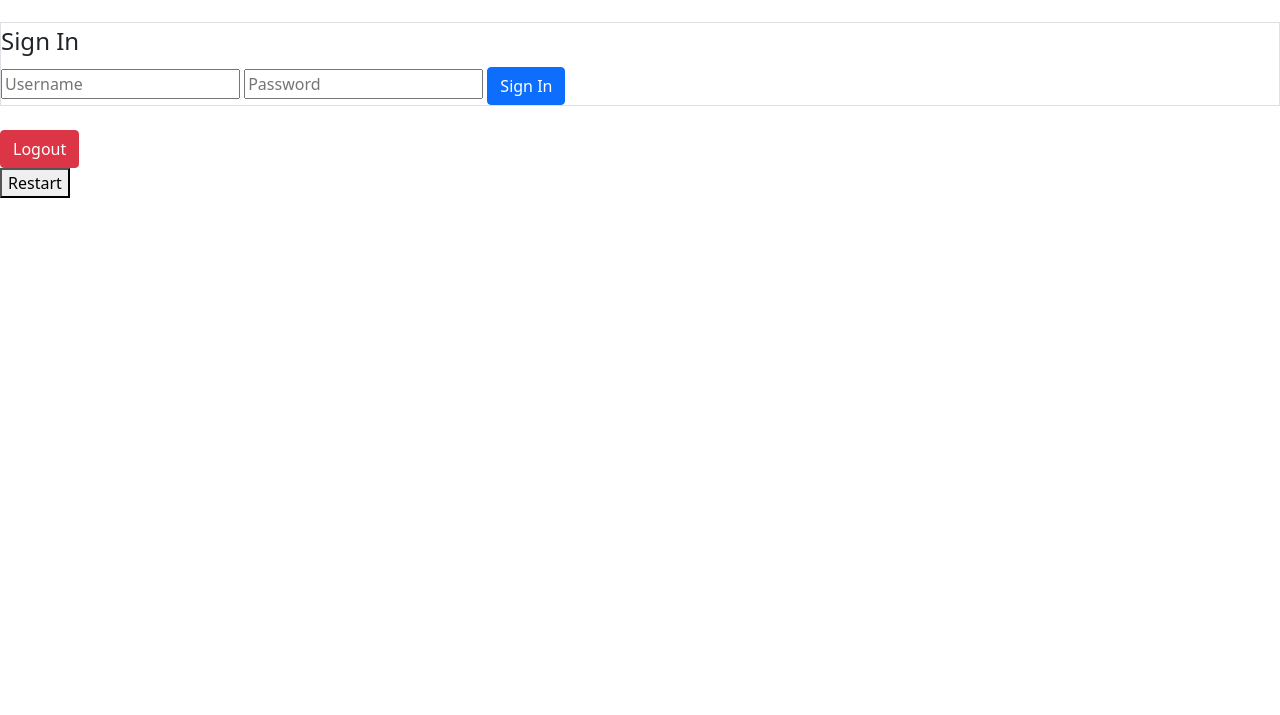
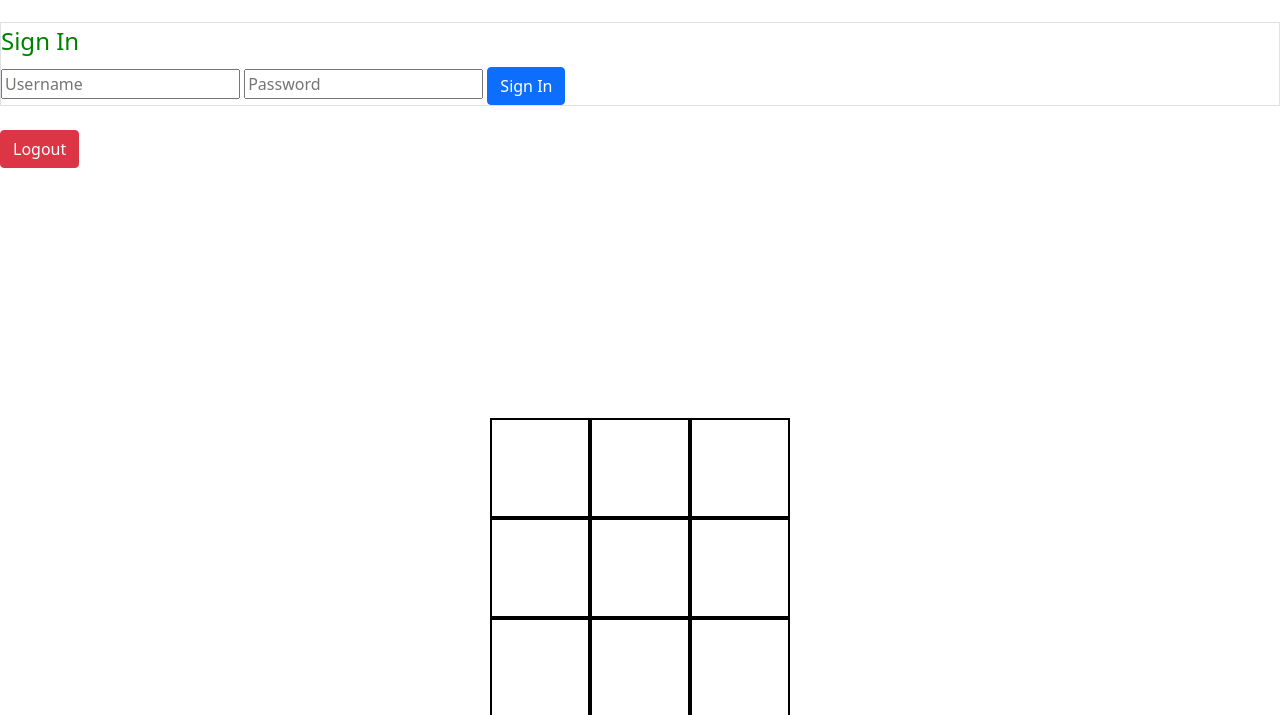
Before and after one commit to dojjidi/dsdodge-tictac, a website built with webpack: page index.html in a window 1280 px wide. Shown: the part 142-857 px from the top of the page. Before the commit the page ends 800 px from the top, so only its background shows below. Built offline with nearby package versions, Linux system fonts and the light colour scheme.

Commit message:
add initial markers and grid styling

```diff
--- a/app/styles/index.scss
+++ b/app/styles/index.scss
@@ -1,2 +1,39 @@
 @import '~bootstrap/scss/bootstrap';
 @import url('https://fonts.googleapis.com/css2?family=Montserrat&display=swap');
+
+body {
+   color: green;
+ }
+
+ *, *::after, *::before {
+   box-sizing: border-box;
+ }
+
+   :root {
+     --cell-size: 100px;
+     --tic-size: calc(var(--cell-size) * .9);
+   }
+
+   body {
+     margin: 0;;
+   }
+
+   .board {
+     width: 100vw;
+     height: 100vh;
+     display: grid;
+     justify-content: center;
+     align-content: center;
+     grid-template-columns: repeat(3, auto)
+   }
+
+   .cell {
+     width: var(--cell-size);
+     height: var(--cell-size);
+     border: 2px solid black;
+     display: flex;
+     justify-content: center;
+     align-items: center;
+     position: relative;
+     cursor: pointer;
+   }
```
